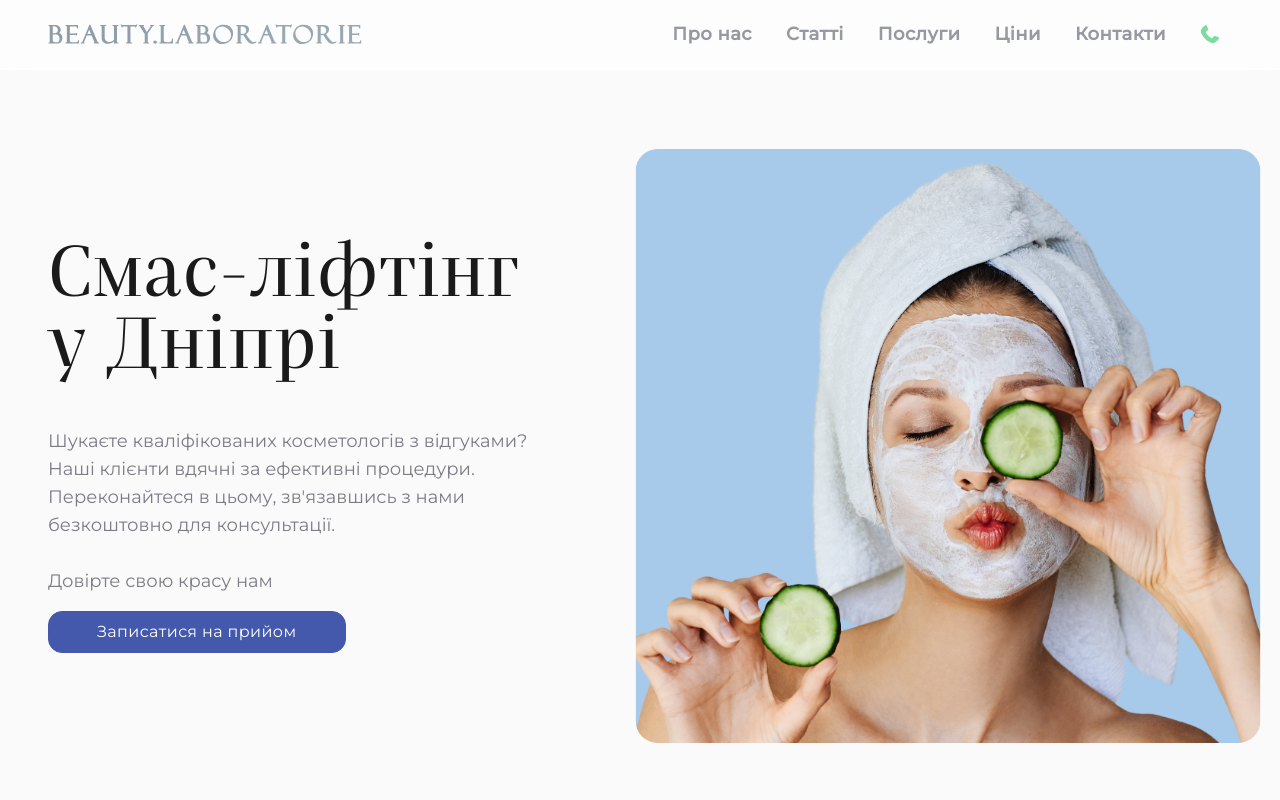
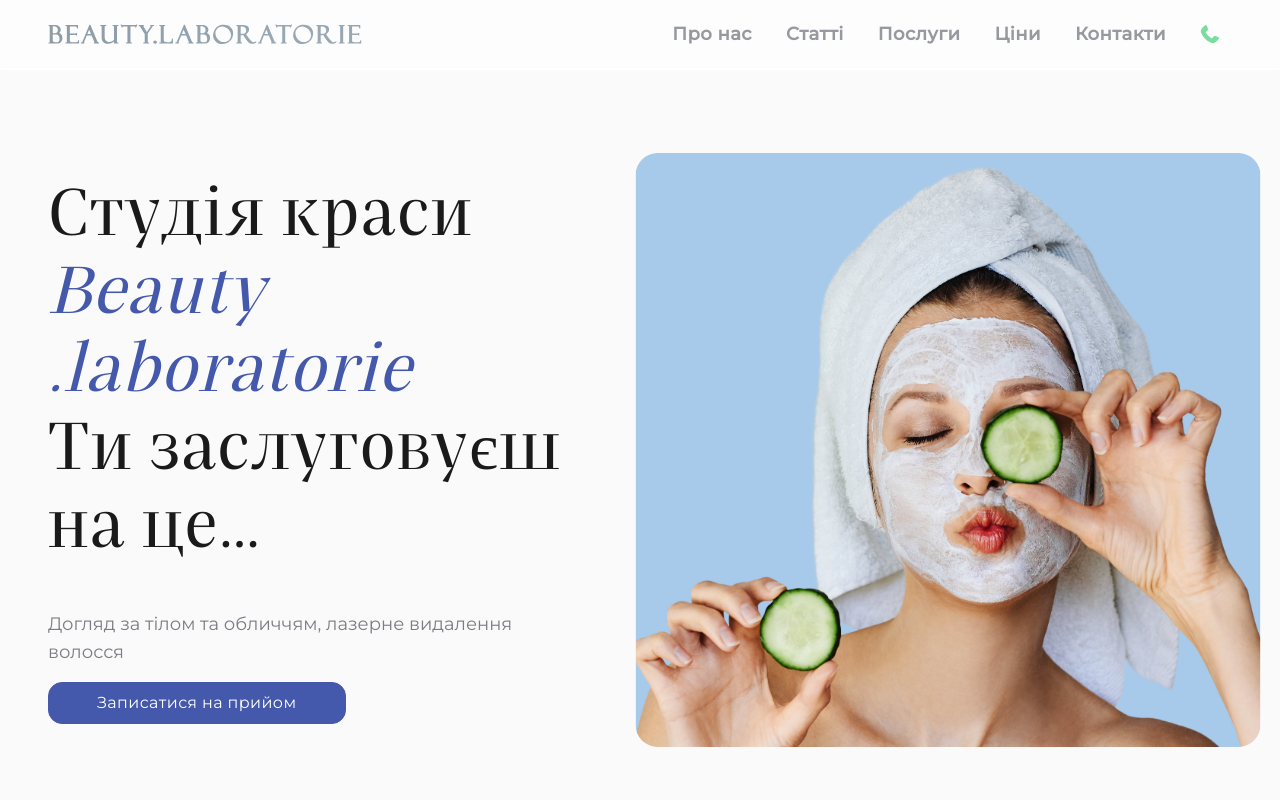
Before and after one commit to Beauty-lab-team/beauty_laboratorie, a Next.js app: page / in a window 1280 px wide. Shown: the top 800 px of the page. Built offline with nearby package versions, Linux system fonts and the light colour scheme; a web font is replaced by a local one.

Commit message:
Update hero title

```diff
--- a/src/components/UI/Heading.jsx
+++ b/src/components/UI/Heading.jsx
@@ -1,7 +1,7 @@
 export default function Heading(props) {
    return (
       <h2
-         className={`${props.className} font-praho text-heading-mobile lg:text-heading-desktop text-text-1 tracking-wide leading-[62px] lg:leading-[72px] mb-[20px] lg:mb-[44px]`}
+         className={`${props.className} font-praho text-heading-mobile lg:text-heading-desktop text-text-1 tracking-wide leading-[62px] lg:leading-[78px] mb-[20px] lg:mb-[44px]`}
       >
          {props.children}
       </h2>
--- a/src/components/screens/home/hero/Hero.jsx
+++ b/src/components/screens/home/hero/Hero.jsx
@@ -12,14 +12,11 @@ export default function Hero() {
          <div className={s.hero}>
             <Image className={s.photo} src='/clinic/hero.jpg' alt='' width={500} height={440} quality={100} priority />
             <div className={s.info}>
-               <Heading>Смас-лiфтiнг у Днiпрi</Heading>
-               <Text>
-                  Шукаєте квалiфiкованих косметологiв з вiдгуками? Нашi клiєнти вдячнi за ефективнi процедури. Переконайтеся в цьому, зв'язавшись з
-                  нами безкоштовно для консультацiї.
-                  <br />
-                  <br />
-                  Довiрте свою красу нам
-               </Text>
+               <Heading>
+                  Студiя краси <span className='text-accent-1 italic block'>Beauty .laboratorie</span>{' '}
+                  <span className='text-[44px] lg:text-heading-desktop block'>Ти заслуговуєш на це…</span>
+               </Heading>
+               <Text>Догляд за тiлом та обличчям, лазерне видалення волосся</Text>
                <Link href='#appointment'>
                   <Button>Записатися на прийом</Button>
                </Link>
--- a/tailwind.config.js
+++ b/tailwind.config.js
@@ -13,8 +13,8 @@ module.exports = {
             navbar: 'rgba(255, 255, 255, 0.6)',
          },
          fontSize: {
-            'heading-mobile': '58px',
-            'heading-desktop': '72px',
+            'heading-mobile': '52px',
+            'heading-desktop': '66px',
             'cardHeading-mobile': '24px',
             'cardHeading-desktop': '28px',
          },
```
